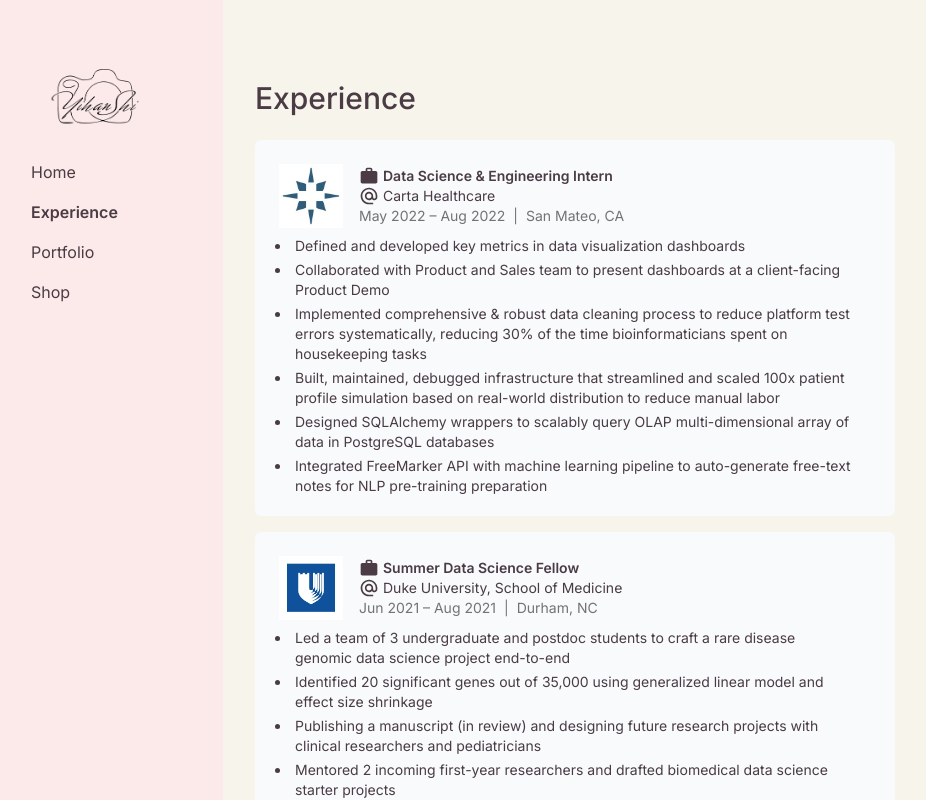
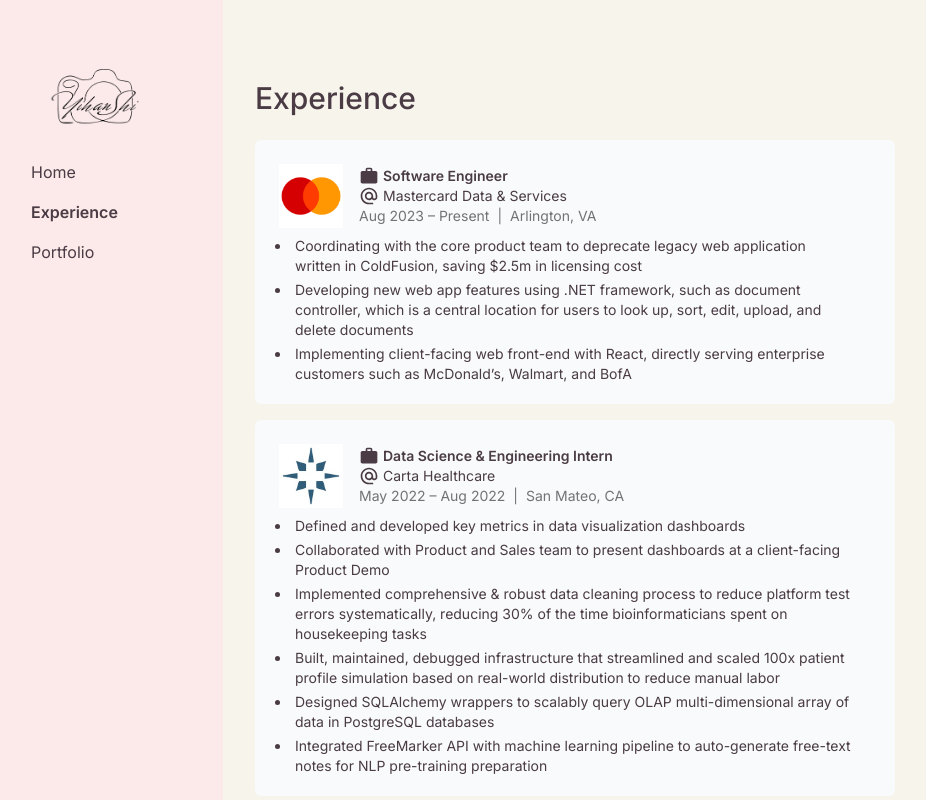
Before and after one commit to zhoujc999/zhoujc999.github.io, a Next.js app: page /experience in a window 1280 px wide. Shown: the top 800 px of the page, without its empty margins (33-959 px from the left). Built offline with nearby package versions, Linux system fonts and the light colour scheme.

Commit message:
Comment out shop

```diff
--- a/src/app/components/carousel.tsx
+++ b/src/app/components/carousel.tsx
@@ -37,7 +37,6 @@
 
   return (
     <div className="group relative m-auto h-[780px] w-full max-w-[1400px] px-4 py-16">
-      <span className="text-3xl font-medium">Experience</span>
       <div className="h-full w-full rounded-2xl bg-cover bg-center duration-500">
         <Image
           src={slides[currentIndex].url}
--- a/src/app/components/navbar.tsx
+++ b/src/app/components/navbar.tsx
@@ -45,7 +45,7 @@
             ["Home", "/"],
             ["Experience", "/experience"],
             ["Portfolio", "/portfolio"],
-            ["Shop", "/shop"],
+            // ["Shop", "/shop"],
           ].map(([title, url]) => (
             <li className="text-center" key={title}>
               <Link
--- a/src/app/components/sidebar.tsx
+++ b/src/app/components/sidebar.tsx
@@ -26,7 +26,7 @@
             ["Home", "/"],
             ["Experience", "/experience"],
             ["Portfolio", "/portfolio"],
-            ["Shop", "/shop"],
+            // ["Shop", "/shop"],
           ].map(([title, url]) => (
             <li key={title}>
               <Link
--- a/src/app/experience/page.tsx
+++ b/src/app/experience/page.tsx
@@ -6,6 +6,47 @@
     <div className="lg:w-2/3 2xl:w-1/2">
       <span className="text-3xl font-medium">Experience</span>
       <ol className="space-y-4 pt-6 text-sm">
+        <li className="rounded-md bg-slate-50">
+          <div className="w-auto px-6 py-4">
+            <div className="my-2 flex shrink-0 flex-row items-center">
+              <Image src="/mastercard.jpg" alt="Logo" width={64} height={64} />
+              <ol className="px-4">
+                <li>
+                  <MdWork className="mr-1 inline-block h-5 w-5 align-bottom" />
+                  <span className="font-semibold">Software Engineer</span>
+                </li>
+                <li>
+                  <MdAlternateEmail className="mr-1 inline-block h-5 w-5 align-bottom" />
+                  Mastercard Data & Services
+                </li>
+                <li className="text-[#737373]">
+                  <span className="mr-1">Aug 2023 – Present</span>
+                  <span className="mx-1 max-lg:hidden">|</span>
+                  <span className="mx-1 max-lg:hidden">Arlington, VA</span>
+                </li>
+              </ol>
+            </div>
+            <div className="my-1">
+              <ol className="list-outside list-disc space-y-1 px-3">
+                <li className="px-1">
+                  Coordinating with the core product team to deprecate legacy
+                  web application written in ColdFusion, saving $2.5m in
+                  licensing cost
+                </li>
+                <li className="px-1">
+                  Developing new web app features using .NET framework, such as
+                  document controller, which is a central location for users to
+                  look up, sort, edit, upload, and delete documents
+                </li>
+                <li className="px-1">
+                  Implementing client-facing web front-end with React, directly
+                  serving enterprise customers such as McDonald’s, Walmart, and
+                  BofA
+                </li>
+              </ol>
+            </div>
+          </div>
+        </li>
         <li className="rounded-md bg-slate-50">
           <div className="w-auto px-6 py-4">
             <div className="my-2 flex shrink-0 flex-row items-center">
--- a/src/app/portfolio/page.tsx
+++ b/src/app/portfolio/page.tsx
@@ -1,5 +1,10 @@
 import Carousel from "../components/carousel";
 
 export default function Portfolio() {
-  return <Carousel />;
+  return (
+    <div className="lg:w-2/3 2xl:w-1/2">
+      <span className="text-3xl font-medium">Portfolio</span>
+      <Carousel />
+    </div>
+  );
 }
```
